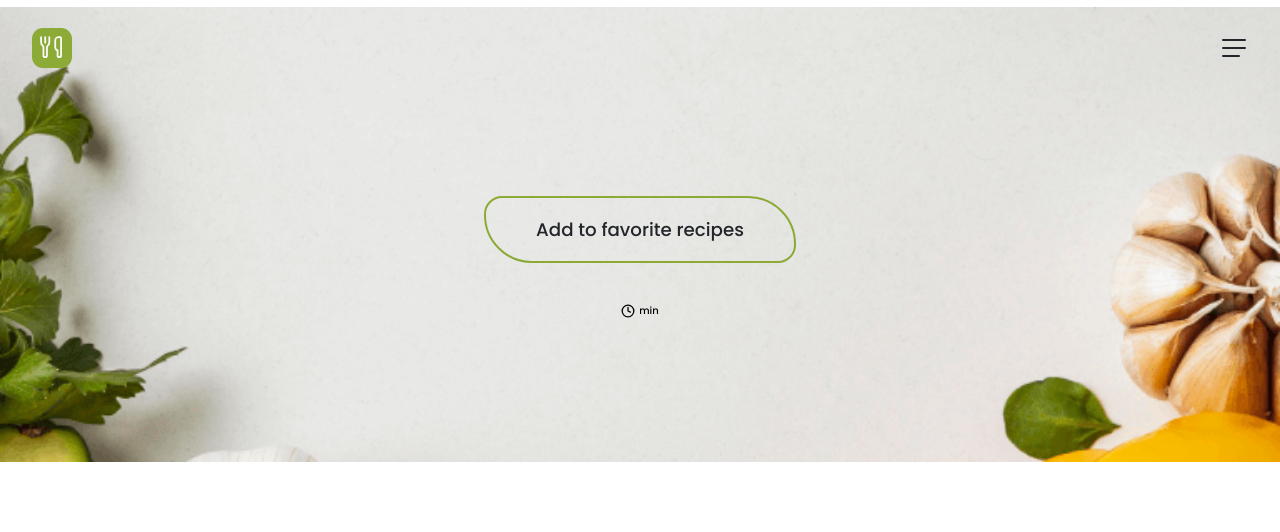
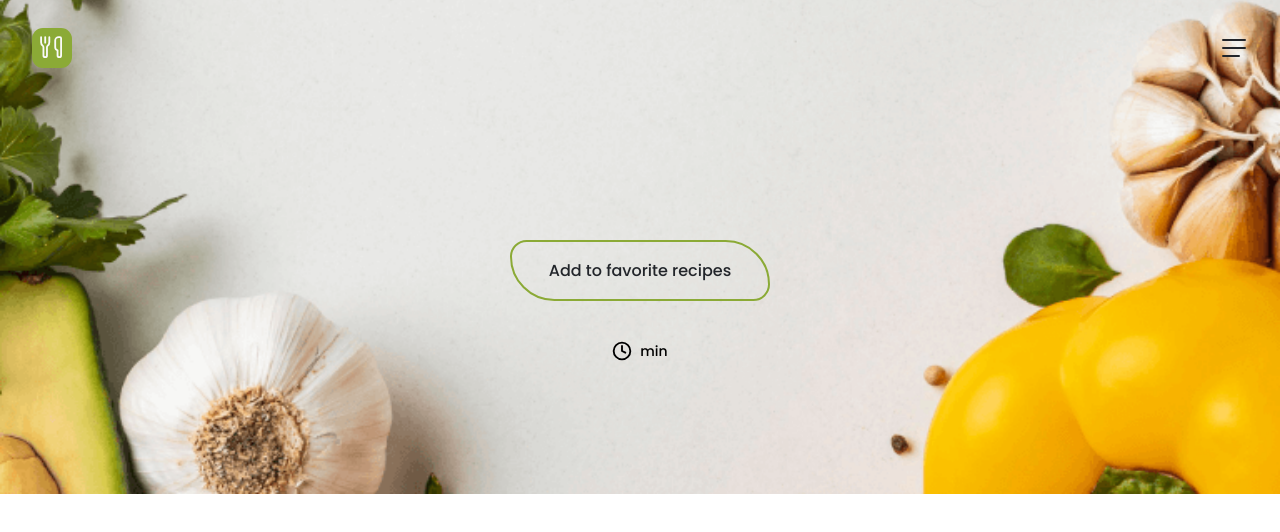
Before and after one commit to JustDunia/SoYummy, a React (Vite) app in the folder SoYummy.SPA/: page /SoYummy/recipe/1 in a window 1280 px wide. Shown: the top 532 px of the page. Built offline with nearby package versions, Linux system fonts and the light colour scheme; no server answers.

Commit message:
recipe page header tab & desk

```diff
--- a/SoYummy.SPA/src/components/SkewButton/SkewButton.module.css
+++ b/SoYummy.SPA/src/components/SkewButton/SkewButton.module.css
@@ -21,10 +21,14 @@
 @media (min-width: 768px) {
 	.skewButton {
 		font-size: 1.14em;
-		padding: 18px 50px;
-		border-start-end-radius: 48px;
+ 		border-start-end-radius: 48px;
 		border-end-start-radius: 48px;
 		border-end-end-radius: 18px;
 		border-start-start-radius: 18px;
 	}
+
+	.smallerButton{
+		font-size: 16px;
+		padding: 1em 2.3em;
+	}
 }
--- a/SoYummy.SPA/src/pages/RecipePage/Components/RecipePageHeader/RecipePageHeader.module.css
+++ b/SoYummy.SPA/src/pages/RecipePage/Components/RecipePageHeader/RecipePageHeader.module.css
@@ -3,9 +3,9 @@
 	top: -64px;
 	width: 100%;
 	height: 455px;
-	padding: 38px;
+	padding: 20px 38px;
 	background-image: url('/src/images/receipy/receipy_hero_bg_veggies_mob_1x.png');
-	background-position: center;
+	background-position: bottom;
 	background-size: cover;
 	display: flex;
 	flex-direction: column;
@@ -17,10 +17,12 @@
 	margin-bottom: 0;
 	color: var(--headerAccentText);
 	font-size: 24px;
+	text-align: center;
 }
 
 .description {
 	margin-bottom: 28px;
+	max-width: 340px;
 	font-size: 12px;
 	text-align: center;
 }
@@ -50,7 +52,32 @@
 }
 @media (min-width: 768px) {
 	.container {
+		top: -72px;
+		height: 495px;
+		padding: 20px 130px;
 		background-image: url('/src/images/receipy/receipy_hero_bg_veggies_tab_1x.png');
+	}
+
+	.title {
+		margin-top: 80px;
+		font-size: 44px;
+	}
+
+	.description {
+		margin-bottom: 24px;
+		max-width: 800px;
+		font-size: 18px;
+		line-height: 24px;
+	}
+
+	.time {
+		font-size: 14px;
+		gap: 8px;
+	}
+
+	.clock {
+		width: 20px;
+		height: 20px;
 	}
 }
 @media (min-width: 768px) and (min-device-pixel-ratio: 2),
@@ -62,6 +89,7 @@
 }
 @media (min-width: 1440px) {
 	.container {
+		top: -64px;
 		background-image: url('/src/images/receipy/receipy_hero_bg_veggies_desk_1x.png');
 	}
 }
```
